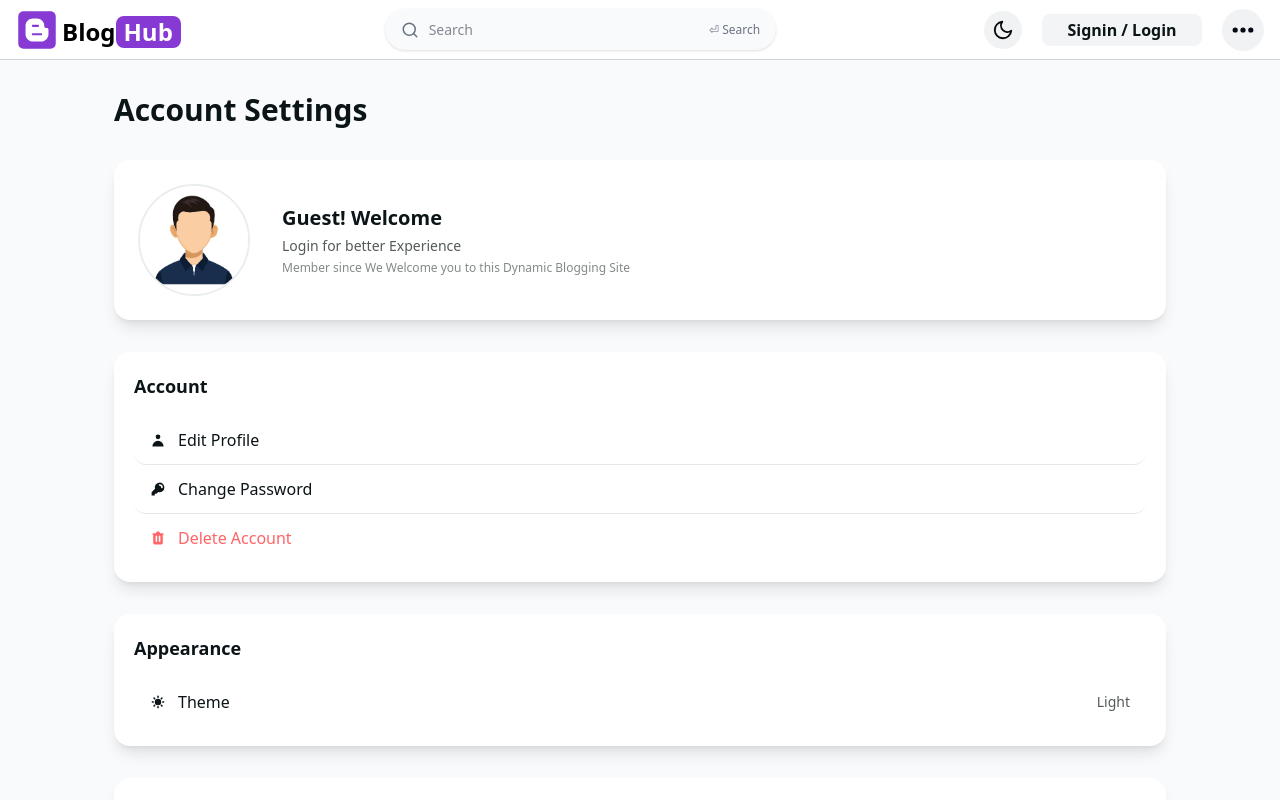
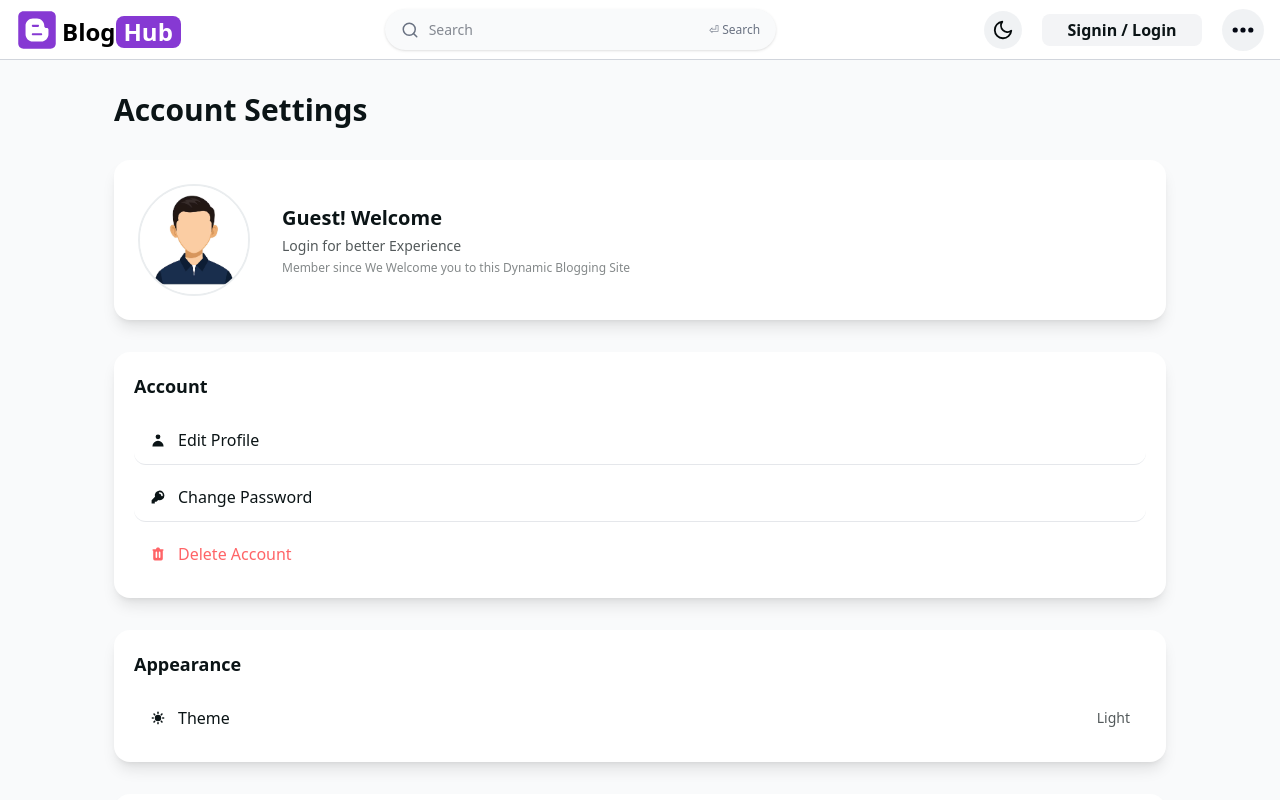
Before and after one commit to AniketDandhare22/blogHub, a React (Vite) app: page /settings in a window 1280 px wide. Shown: the top 800 px of the page. Built offline with nearby package versions, Linux system fonts and the light colour scheme.

Commit message:
setting page ui complete 2

```diff
--- a/src/Settings.jsx
+++ b/src/Settings.jsx
@@ -111,7 +111,7 @@ const Section = ({ title, children }) => (
   >
     <h3 className="text-lg font-semibold mb-4">{title}</h3>
     <div className="flex flex-col divide-y
-      divide-txSecondaryD/40 light:divide-gray-200">
+      divide-txSecondaryD/40 gap-y-2 light:divide-gray-200">
       {children}
     </div>
   </div>
--- a/src/error.jsx
+++ b/src/error.jsx
@@ -7,7 +7,7 @@ function Error() {
   return (
     <div className='w-full h-screen bg-cover bg-center flex-col flex justify-center items-center' style={{backgroundImage: `url(${Err})`}}>
       <div className='flex flex-col justify-center'>
-          <div className='flex flex-row justify-center animate-flicker '>
+          <div className='flex flex-row justify-center  animate-flicker'>
             <svg xmlns="http://www.w3.org/2000/svg" width="80" height="80" viewBox="0 0 48 48">
               <path
                 fill={"#000"}
@@ -20,7 +20,7 @@ function Error() {
             </svg>
             <div className=" font-bold text-4xl pt-1 h-full items-center flex text-white text-shadow-lg"> Blog<span className={`text-white m-1 bg-black px-2 rounded-lg`}>Hub</span></div>
           </div>
-          <p className='text-black text-shadow-2xs text-9xl font-extrabold flex justify-center animate-bounce '>404 Error</p>
+          <p className='text-black text-shadow-2xs text-9xl font-extrabold flex justify-center'>404 Error</p>
           <p className='text-black/70 text-shadow-2xs text-5xl font-bold flex justify-center mb-7 '>“Wrong angle. This page doesn’t exist.”</p>
           <p className='hover:text-white/60  text-white/50 text-shadow-lg text-4xl flex justify-center p-5 font-bold animate-flicker'>Fall back to a safe zone.</p>
           <div className='flex justify-center flex-col'>
```
